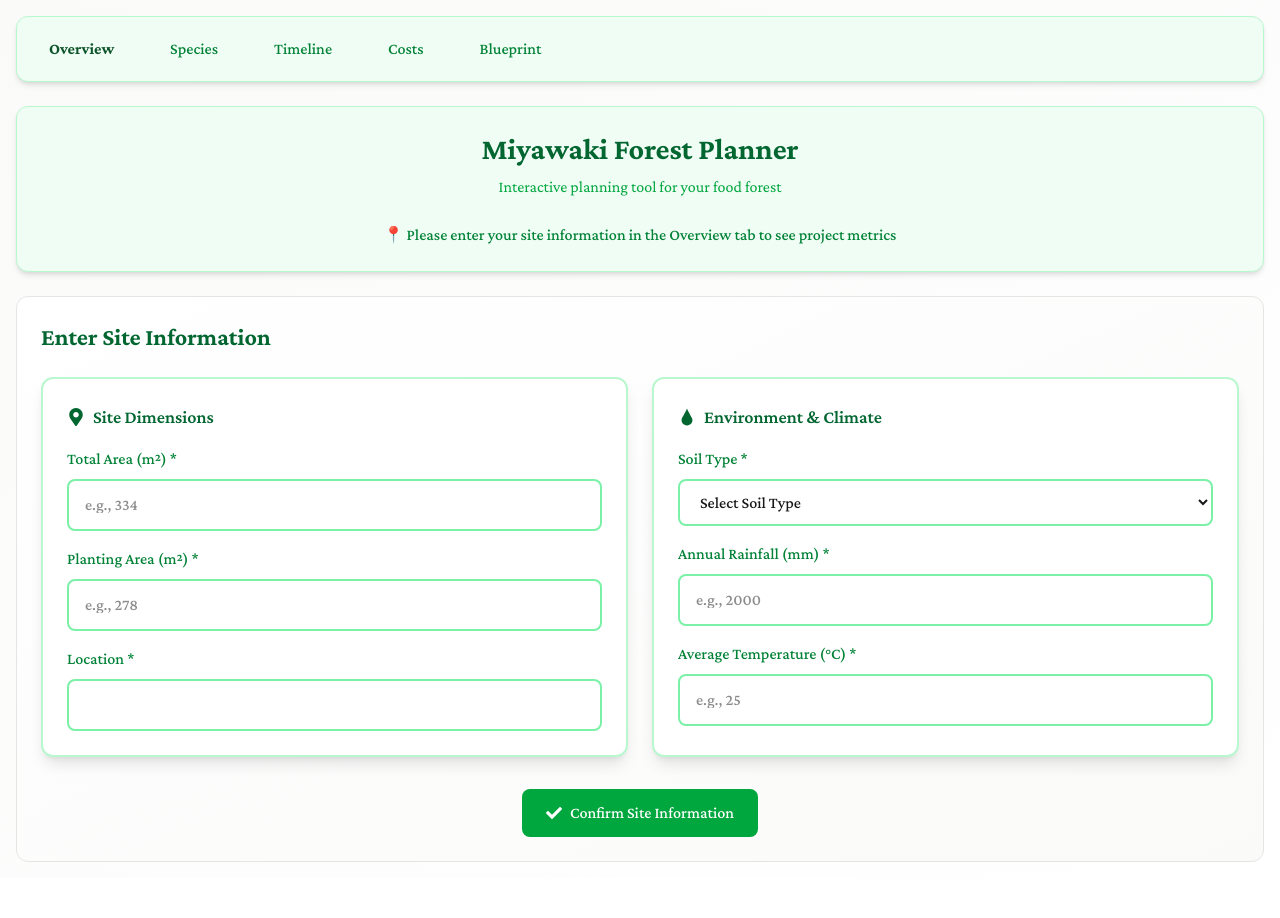
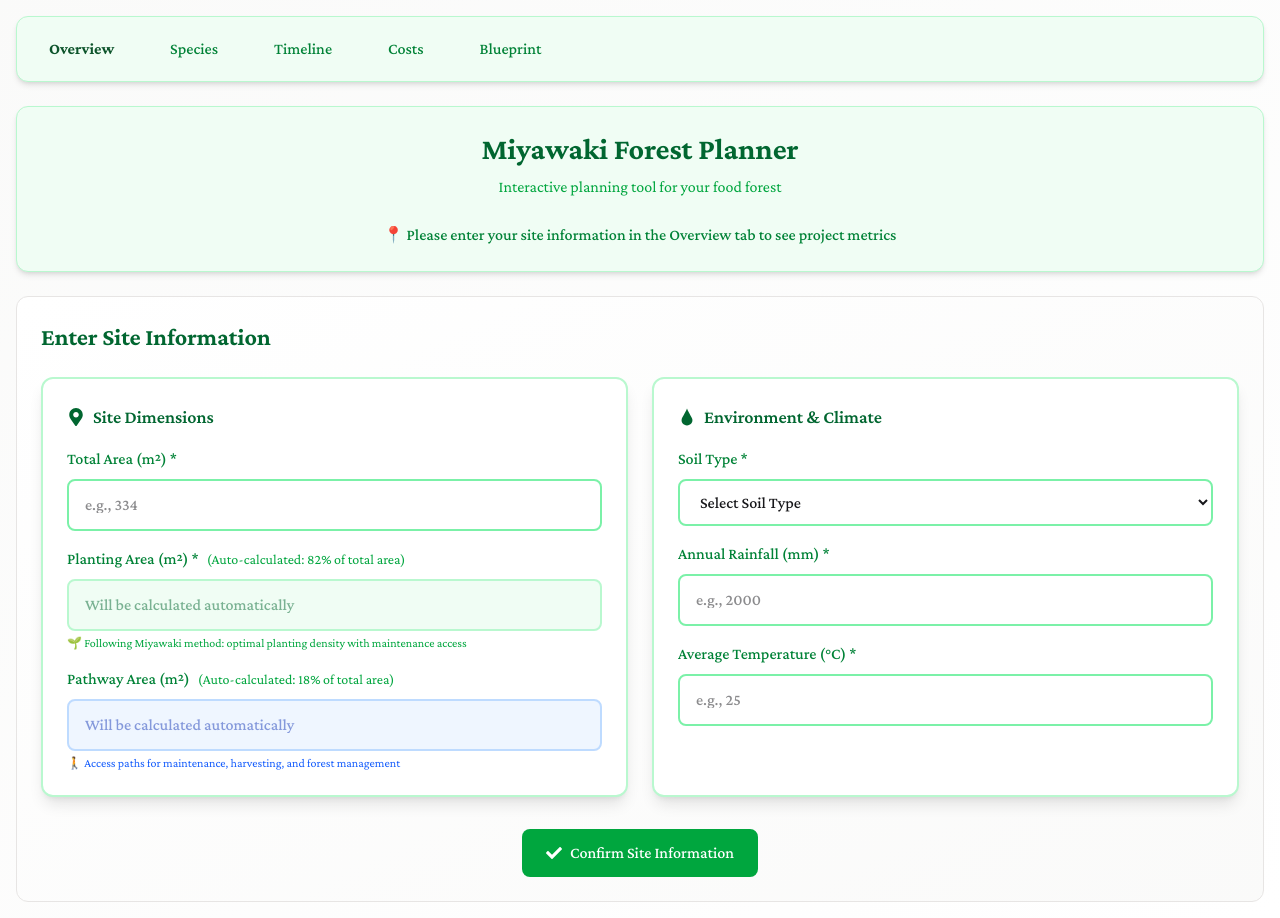
Before and after one commit to sohanrahat/Miyawaki-Forest-Home, a React (Vite) app: page / in a window 1280 px wide. Before the commit the page ends 878 px from the top, so only its background shows below. Built offline with nearby package versions, Linux system fonts and the light colour scheme.

Commit message:
interactive form

```diff
--- a/src/MiyawakiForestPlanner.jsx
+++ b/src/MiyawakiForestPlanner.jsx
@@ -69,7 +69,6 @@ const MiyawakiForestPlanner = () => {
         totalArea: '',
         pathwayArea: '',
         plantingArea: '',
-        location: '',
         soilType: '',
         annualRainfall: '',
         avgTemp: ''
--- a/src/components/Header.jsx
+++ b/src/components/Header.jsx
@@ -61,7 +61,7 @@ const Header = ({ totalPlants, density, costBreakdown, projectInfo, plants, site
     return (
     <div className="bg-green-50 rounded-xl shadow-md p-6 mb-6 border border-green-200 text-center">
         <h1 className="text-3xl font-bold mb-2 text-green-800" style={{ fontFamily: 'Crimson Pro, Georgia, serif' }}>Miyawaki Forest Planner</h1>
-        <p className="text-green-600" style={{ fontFamily: 'Crimson Pro, Georgia, serif' }}>Interactive planning tool for your food forest in {projectInfo.location}</p>
+        <p className="text-green-600" style={{ fontFamily: 'Crimson Pro, Georgia, serif' }}>Interactive planning tool for your food forest</p>
 
         {/* Key Metrics */}
         <div className="grid grid-cols-2 md:grid-cols-4 gap-4 mt-6">
--- a/src/components/Overview.jsx
+++ b/src/components/Overview.jsx
@@ -19,18 +19,8 @@ const Overview = ({ pieData, projectInfo, setProjectInfo, siteInfoConfirmed, set
             newErrors.totalArea = 'Total area must be greater than 0';
         }
 
-        if (!tempProjectInfo.plantingArea || tempProjectInfo.plantingArea === '' || tempProjectInfo.plantingArea <= 0) {
-            newErrors.plantingArea = 'Planting area must be greater than 0';
-        }
-
-        if (tempProjectInfo.plantingArea && tempProjectInfo.totalArea &&
-            Number(tempProjectInfo.plantingArea) > Number(tempProjectInfo.totalArea)) {
-            newErrors.plantingArea = 'Planting area cannot exceed total area';
-        }
-
-        if (!tempProjectInfo.location || !tempProjectInfo.location.trim()) {
-            newErrors.location = 'Location is required';
-        }
+        // Planting area validation removed - it's auto-calculated based on Miyawaki principles
+        // Location field removed
 
         if (!tempProjectInfo.soilType) {
             newErrors.soilType = 'Soil type is required';
@@ -68,8 +58,28 @@ const Overview = ({ pieData, projectInfo, setProjectInfo, siteInfoConfirmed, set
     };
 
     const handleChange = (field, value) => {
-        setTempProjectInfo(prev => ({ ...prev, [field]: value }));
-        if (errors[field]) {
+        const newProjectInfo = { ...tempProjectInfo, [field]: value };
+
+        // Auto-calculate planting area based on Miyawaki principles when total area changes
+        if (field === 'totalArea' && value && value > 0) {
+            // Miyawaki method: 80-85% for planting, 15-20% for pathways/maintenance
+            const plantingPercentage = 0.82; // Using 82% as optimal balance
+            const calculatedPlantingArea = Math.round(value * plantingPercentage);
+            newProjectInfo.plantingArea = calculatedPlantingArea;
+            newProjectInfo.pathwayArea = value - calculatedPlantingArea;
+        }
+
+        setTempProjectInfo(newProjectInfo);
+
+        // Clear errors for both fields if total area was changed
+        if (field === 'totalArea') {
+            setErrors(prev => ({
+                ...prev,
+                [field]: '',
+                plantingArea: '',
+                pathwayArea: ''
+            }));
+        } else if (errors[field]) {
             setErrors(prev => ({ ...prev, [field]: '' }));
         }
     };
@@ -110,35 +120,44 @@ const Overview = ({ pieData, projectInfo, setProjectInfo, siteInfoConfirmed, set
                             <div>
                                 <label className="block text-green-700 font-medium mb-2" style={{ fontFamily: 'Crimson Pro, Georgia, serif' }}>
                                     Planting Area (m²) *
+                                    <span className="text-sm text-green-600 font-normal ml-2">
+                                        (Auto-calculated: 82% of total area)
+                                    </span>
                                 </label>
                                 <input
                                     type="number"
                                     value={tempProjectInfo.plantingArea || ''}
-                                    onChange={(e) => handleChange('plantingArea', e.target.value === '' ? '' : Number(e.target.value))}
-                                    className={`w-full px-4 py-3 border-2 rounded-lg focus:outline-none font-medium ${
-                                        errors.plantingArea ? 'border-red-400 focus:border-red-500' : 'border-green-300 focus:border-green-500'
-                                    }`}
+                                    readOnly
+                                    className="w-full px-4 py-3 border-2 border-green-200 rounded-lg bg-green-50 text-green-800 font-medium cursor-not-allowed"
                                     style={{ fontFamily: 'Crimson Pro, Georgia, serif' }}
-                                    placeholder="e.g., 278"
+                                    placeholder="Will be calculated automatically"
                                 />
+                                <p className="text-green-600 text-xs mt-1" style={{ fontFamily: 'Crimson Pro, Georgia, serif' }}>
+                                    🌱 Following Miyawaki method: optimal planting density with maintenance access
+                                </p>
                                 {errors.plantingArea && <p className="text-red-500 text-sm mt-1">{errors.plantingArea}</p>}
                             </div>
 
                             <div>
                                 <label className="block text-green-700 font-medium mb-2" style={{ fontFamily: 'Crimson Pro, Georgia, serif' }}>
-                                    Location *
+                                    Pathway Area (m²)
+                                    <span className="text-sm text-green-600 font-normal ml-2">
+                                        (Auto-calculated: 18% of total area)
+                                    </span>
                                 </label>
                                 <input
-                                    type="text"
-                                    value={tempProjectInfo.location}
-                                    onChange={(e) => handleChange('location', e.target.value)}
-                                    className={`w-full px-4 py-3 border-2 rounded-lg focus:outline-none font-medium ${
-                                        errors.location ? 'border-red-400 focus:border-red-500' : 'border-green-300 focus:border-green-500'
-                                    }`}
+                                    type="number"
+                                    value={tempProjectInfo.pathwayArea || ''}
+                                    readOnly
+                                    className="w-full px-4 py-3 border-2 border-blue-200 rounded-lg bg-blue-50 text-blue-800 font-medium cursor-not-allowed"
                                     style={{ fontFamily: 'Crimson Pro, Georgia, serif' }}
+                                    placeholder="Will be calculated automatically"
                                 />
-                                {errors.location && <p className="text-red-500 text-sm mt-1">{errors.location}</p>}
+                                <p className="text-blue-600 text-xs mt-1" style={{ fontFamily: 'Crimson Pro, Georgia, serif' }}>
+                                    🚶 Access paths for maintenance, harvesting, and forest management
+                                </p>
                             </div>
+
                         </div>
                     </div>
 
@@ -312,10 +331,6 @@ const Overview = ({ pieData, projectInfo, setProjectInfo, siteInfoConfirmed, set
                             <span className="text-green-900 text-xl font-bold" style={{ fontFamily: 'Crimson Pro, Georgia, serif' }}>{projectInfo.plantingArea} m²</span>
                         </div>
                     </div>
-                    <div className="p-4 bg-blue-50 rounded-lg border border-blue-200">
-                        <span className="text-blue-800 font-semibold block mb-1" style={{ fontFamily: 'Crimson Pro, Georgia, serif' }}>Location</span>
-                        <span className="text-blue-900 text-lg font-medium" style={{ fontFamily: 'Crimson Pro, Georgia, serif' }}>{projectInfo.location}</span>
-                    </div>
                     <div className="grid grid-cols-2 gap-4">
                         <div className="p-4 bg-amber-50 rounded-lg border border-amber-200">
                             <span className="text-amber-800 font-semibold block mb-1" style={{ fontFamily: 'Crimson Pro, Georgia, serif' }}>Soil Type</span>
```
